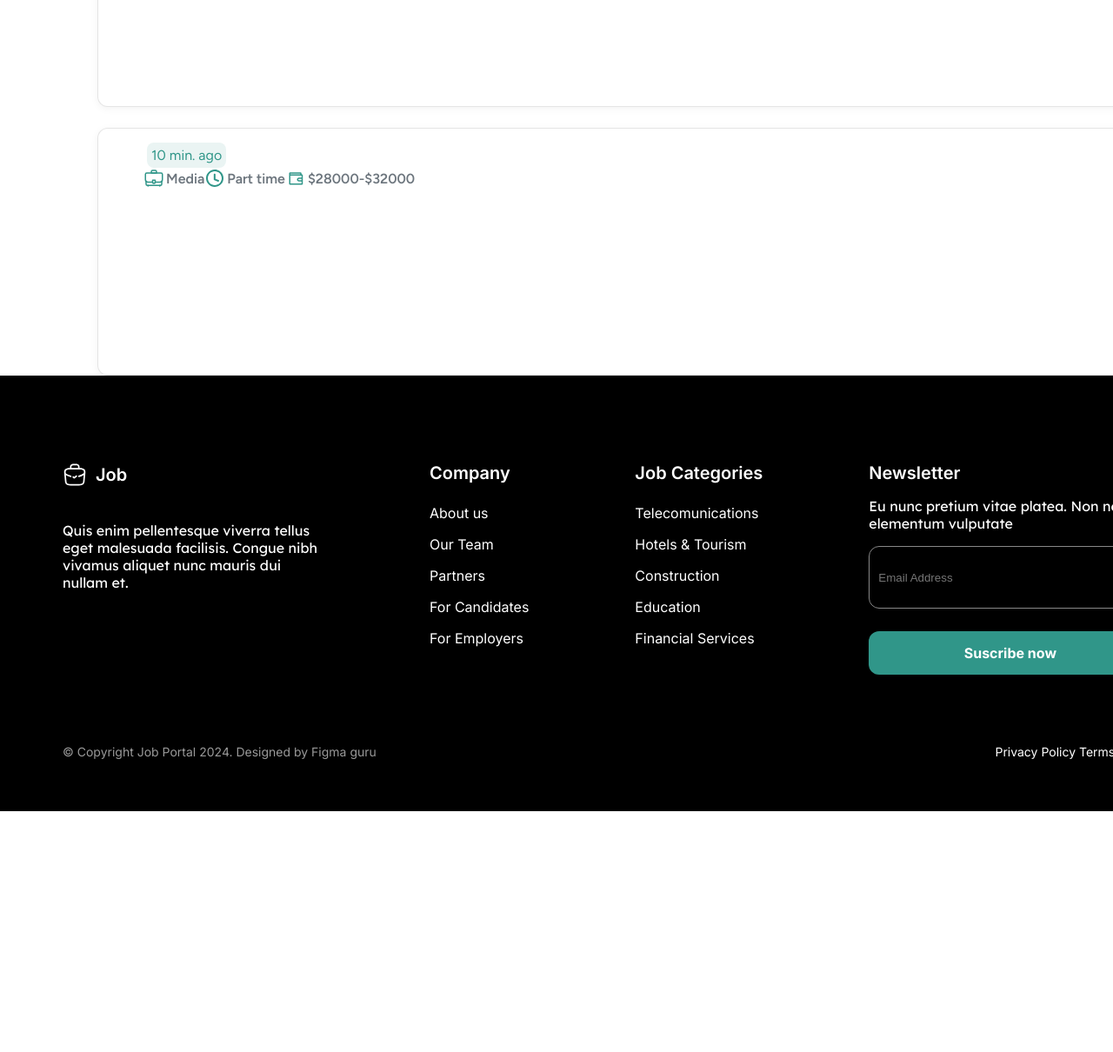
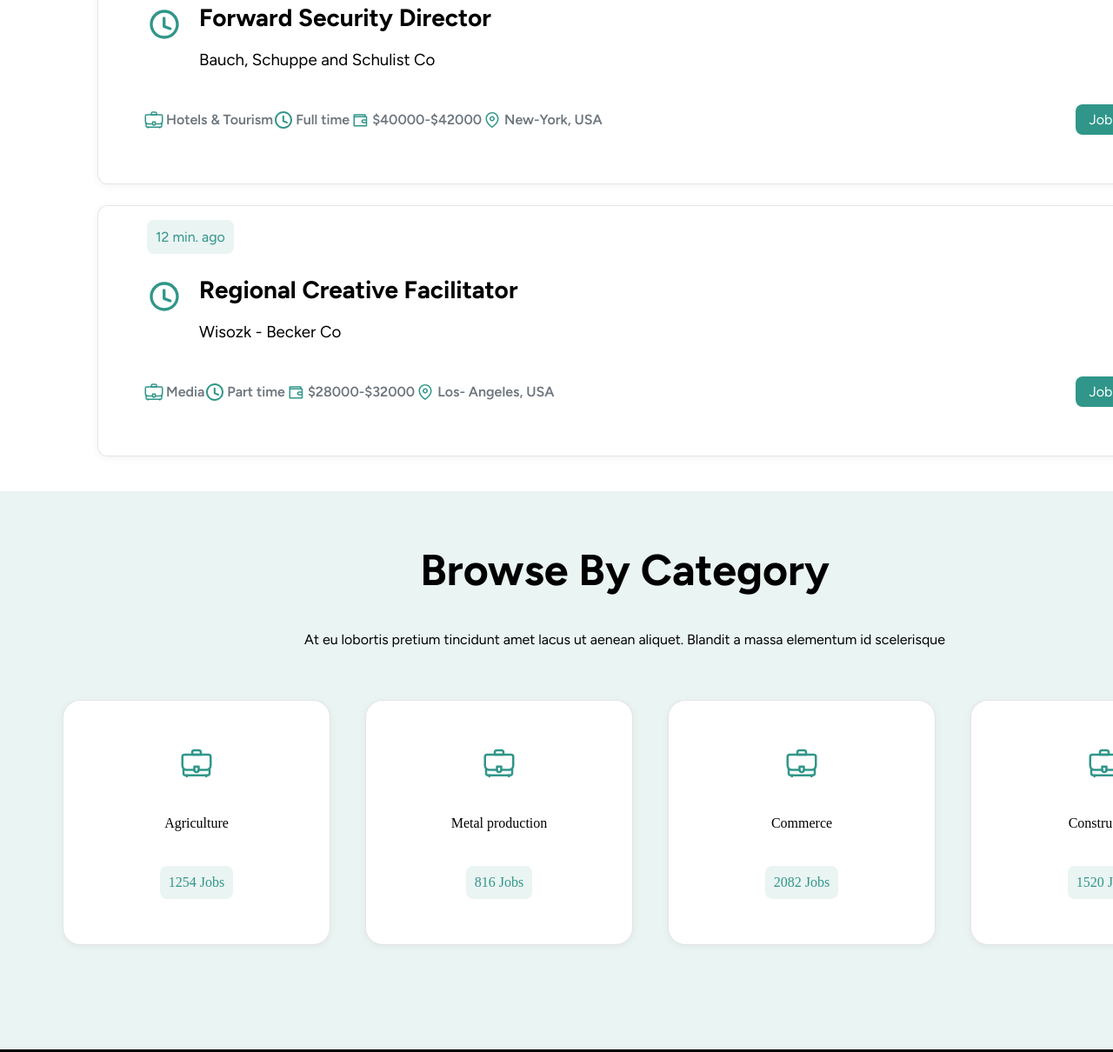
Before and after one commit to davidmosquera03/Parcial1Frontend, a plain HTML site: page index.html in a window 1280 px wide. Shown: the part 986-2196 px from the top of the page at 87% size. Before the commit the page ends 1919 px from the top, so only its background shows below. Drawn offline with Linux system fonts and the light colour scheme.

Commit message:
categories

```diff
--- a/index.html
+++ b/index.html
@@ -54,24 +54,82 @@
                 </div>
                 <div class="jobs-listing">
                     <div class="card">
+                        <div class="card-top">
                             <p>10 min. ago</p>
+                            <img src="img/bookmark.svg" width="40" height="40">
+                        </div>
+                        <div class="card-middle">
+                            <img src="img/time.svg" width="40" height="50">
+                            <div class="card-text">
+                                <h1> Forward Security Director</h1>
+                                <h3>Bauch, Schuppe and Schulist Co</h3>
+                            </div>
+                        </div>
+                        <div class="card-bottom">
                             <ul class="card-details">
                                 <li><img src="img/briefcase.svg" width="24" height="24">Hotels & Tourism</li>
                                 <li><img src="img/time.svg" width="24" height="24">Full time</li>
                                 <li><img src="img/wallet.svg" width="24" height="24">$40000-$42000</li>
                                 <li><img src="img/location.svg" width="24" height="24">New-York, USA</li>
                             </ul>
+                            <a href="#" class="in-label">Job Details</a>
+                        </div>
+
                     </div>
                     <div class="card">
-                        <p>10 min. ago</p>
+                        <div class="card-top">
+                            <p>12 min. ago</p>
+                            <img src="img/bookmark.svg" width="40" height="40">
+                        </div>
+                        <div class="card-middle">
+                            <img src="img/time.svg" width="40" height="50">
+                            <div class="card-text">
+                                <h1> Regional Creative Facilitator</h1>
+                                <h3>Wisozk - Becker Co</h3>
+                            </div>
+                        </div>
+                        <div class="card-bottom">
                             <ul class="card-details">
                                 <li><img src="img/briefcase.svg" width="24" height="24">Media</li>
                                 <li><img src="img/time.svg" width="24" height="24">Part time</li>
                                 <li><img src="img/wallet.svg" width="24" height="24">$28000-$32000</li>
+                                <li><img src="img/location.svg" width="24" height="24">Los- Angeles, USA</li>
                             </ul>
+                            <a href="#" class="in-label">Job Details</a>
+                        </div>
                     </div>
                 </div>
             </section>
+
+            <section class="category-browser">
+                <div class="browser-title">
+                    <h1> Browse By Category</h1>
+                    <h2>At eu lobortis pretium tincidunt amet lacus ut aenean aliquet. Blandit a massa elementum id scelerisque</h2>
+                </div>
+                <div class="category-cards">
+                    <div class="catcard">
+                        <img src="img/briefcase.svg" height="40" width="40">
+                        <h>Agriculture</h>
+                        <p class="opaque-label">1254 Jobs</p>
+                    </div>
+                    <div class="catcard">
+                        <img src="img/briefcase.svg" height="40" width="40">
+                        <h>Metal production</h>
+                        <p class="opaque-label">816 Jobs</p>
+                    </div>
+                    <div class="catcard">
+                        <img src="img/briefcase.svg" height="40" width="40">
+                        <h>Commerce</h>
+                        <p class="opaque-label">2082 Jobs</p>
+                    </div>
+                    <div class="catcard">
+                        <img src="img/briefcase.svg" height="40" width="40">
+                        <h>Construction</h>
+                        <p class="opaque-label">1520 Jobs</p>
+                    </div>
+                </div>
+            </section>
+
 
             <footer class="footer">
                 <div class="footer-info">
--- a/styles.css
+++ b/styles.css
@@ -10,11 +10,45 @@
                         "search-bar"
                          "company-logos"
                          "jobs-area"
+                         "category-browser"
                         "footer";
 }
 
 a { color: inherit; }
 
+
+.browser-title{
+    font-family: 'Figtree';
+    margin-top: 60px;
+    display: flex;
+    flex-direction: column;
+    gap: 40px;
+}
+
+.browser-title h1{
+    text-align: center;
+    font-size: 50px;
+    font-weight: 700;
+}
+
+.browser-title h2{
+    text-align: center;
+    font-size: 16px;
+    font-weight: 400;
+}
+
+.category-browser{
+    margin-top: 40px;
+    grid-area: category-browser;
+    background-color:rgba(48, 150, 137,0.1);
+    padding-bottom: 120px;
+}
+
+.category-cards{
+    padding-left: 72px;
+    display: flex;
+    gap: 40px;
+}
 
 .description{
     width: 300px; /* Set the width of the box */
@@ -155,10 +189,42 @@ a { color: inherit; }
 .jobs-listing p{
    background-color: rgba(48, 150, 137,0.1);
    color:#309689;
-   display: inline-block;
    border-radius: 8px;
-   padding: 5px;
+   padding: 10px;
    margin-left: 40px;
+   margin-bottom: 24px;
+}
+
+.opaque-label{
+    background-color: rgba(48, 150, 137,0.1);
+    color:#309689;
+    border-radius: 8px;
+    padding: 10px;
+ }
+
+.jobs-amount {
+    background-color: rgba(48, 150, 137,0.1);
+    color:#309689;
+    border-radius: 8px;
+    padding: 10px;
+    margin-left: 40px;
+    margin-bottom: 24px;
+ }
+
+
+.catcard{
+    margin-top: 60px;
+    background-color: white;
+    width: 306px;
+    height: 280px;
+    display: flex;
+    flex-direction: column;
+    box-shadow: 0 2px 10px rgba(0, 0, 0, 0.05); /* Faint shadow */
+    border: 1px solid rgba(0, 0, 0, 0.1); /* Very light border */
+    align-items: center;
+    justify-content: center;
+    border-radius: 20px;
+    gap:40px;
 }
 
 .card {
@@ -167,8 +233,8 @@ a { color: inherit; }
     border: 1px solid rgba(0, 0, 0, 0.1); /* Very light border */
     padding: 16px;
     background: white;
-    width: 1296px;
-    height: 251px;
+    margin-right: 72px;
+
 }
 
 .card-details{
@@ -185,6 +251,37 @@ a { color: inherit; }
     gap:2px
 }
 
+.card-top{
+    display: flex;
+    justify-content: space-between;
+}
+
+.card-bottom{
+    display: flex;
+    justify-content: space-between;
+    margin-top: 40px;
+    margin-bottom: 40px;
+}
+
+.card-middle{
+    margin-left: 40px;
+    display: flex;
+    gap: 20px;
+
+}
+
+.card-text{
+    display: flex;
+    flex-direction: column;
+    gap: 20px;
+}
+.card-text h1{
+    font-size: 28px;
+}
+
+.card-text h3{
+    font-weight: 400;
+}
 .company-logos{
     display: flex;
     grid-area: company-logos;
```
Also changed, not shown: img/bookmark.svg (added). Lines whose indentation alone changed are shown as unchanged.
